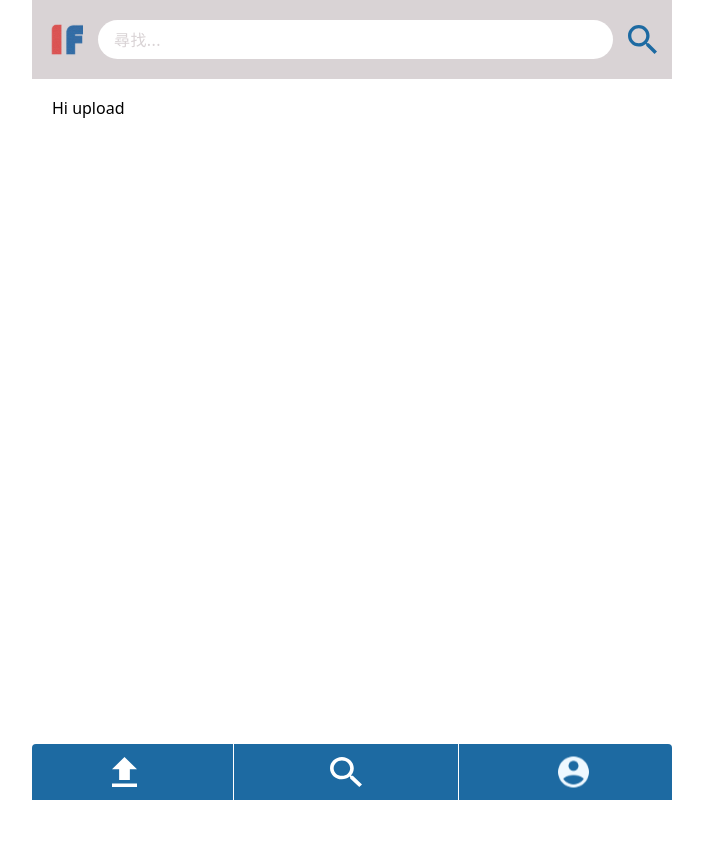
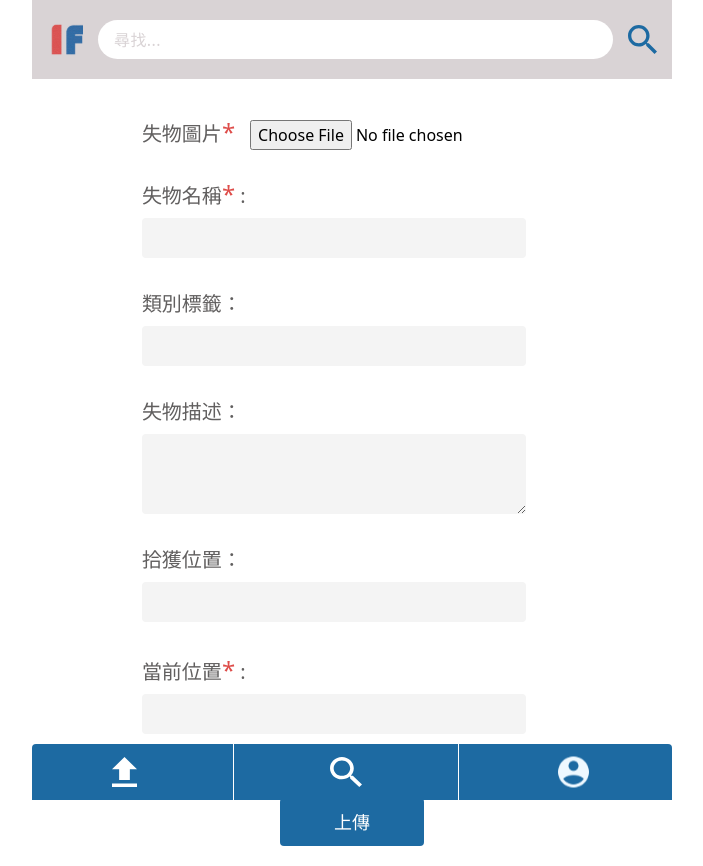
Before and after one commit to sarah20030409/ifound_frontend, a Vue app: page /uploadItem in a window 1280 px wide. Shown: the whole page, without its empty margins (288-991 px from the left). Before the commit the page ends 800 px from the top, so only its background shows below. Built offline with nearby package versions, Linux system fonts and the light colour scheme; no server answers; what @yeger/vue-masonry-wall would draw is missing.

Commit message:
Upload page build

```diff
--- /dev/null
+++ b/src/pages/uploadPage/UploadApi.ts
@@ -0,0 +1,37 @@
+import axios from 'axios'
+import { ref } from 'vue'
+
+interface uploadData {
+  image: File | null
+  name: string
+  description?: string
+  tag?: string
+  location?: string
+  currentLocation: string
+}
+
+export default function useToUploadApi() {
+  const uploadData = ref<uploadData>({
+    image: null,
+    name: '',
+    description: '',
+    tag: '',
+    location: '',
+    currentLocation: ''
+  })
+  const upload_URL = 'xxx/xxx'
+  const postToUpload = async () => {
+    try {
+      const response = await axios.post(upload_URL)
+      console.log(response.data)
+      return 'upload success'
+    } catch (error) {
+      return error
+    }
+  }
+
+  return {
+    postToUpload,
+    uploadData
+  }
+}
--- a/src/pages/uploadPage/UploadPage.vue
+++ b/src/pages/uploadPage/UploadPage.vue
@@ -1,5 +1,90 @@
-<script lang="ts" setup></script>
+<script lang="ts" setup>
+import useToUploadApi from './UploadApi'
+
+const { postToUpload, uploadData } = useToUploadApi()
+</script>
 
 <template>
-  <div class="container max-w-[1200px] mx-auto px-5">Hi upload</div>
+  <div class="container max-w-[1200px] mx-auto px-6 py-5">
+    <form @submit.prevent="postToUpload" class="flex justify-center">
+      <div>
+        <!-- Image -->
+        <div class="pb-7">
+          <label for="image" class="MediumText">
+            失物圖片<span class="text-ifoundRed text-2xl">*</span>
+          </label>
+          <input id="image" type="file" class="pl-15" required />
+        </div>
+
+        <!-- Name -->
+        <div>
+          <label for="name" class="MediumText pb-1 block">
+            失物名稱<span class="text-ifoundRed text-2xl">*</span> :
+          </label>
+          <input
+            id="name"
+            v-model="uploadData.name"
+            type="text"
+            class="FormInputStyle w-96"
+            autocomplete="off"
+            required
+          />
+        </div>
+
+        <!-- tag -->
+        <div>
+          <label for="tag" class="MediumText pb-1 block"> 類別標籤： </label>
+          <input
+            id="tag"
+            v-model="uploadData.tag"
+            type="text"
+            class="FormInputStyle w-96"
+            autocomplete="off"
+          />
+        </div>
+
+        <!-- description -->
+        <div>
+          <label for="description" class="MediumText pb-1 block"> 失物描述： </label>
+          <textarea
+            id="description"
+            v-model="uploadData.description"
+            class="FormInputStyle w-96 h-20 py-1"
+            autocomplete="off"
+          ></textarea>
+        </div>
+
+        <!-- location -->
+        <div>
+          <label for="location" class="MediumText pb-1 block"> 拾獲位置： </label>
+          <input
+            id="location"
+            v-model="uploadData.location"
+            type="text"
+            class="FormInputStyle w-96"
+            autocomplete="off"
+          />
+        </div>
+
+        <!-- current location -->
+        <div>
+          <label for="currentLocation" class="MediumText pb-1 block">
+            當前位置<span class="text-ifoundRed text-2xl">*</span> :
+          </label>
+          <input
+            id="currentLocation"
+            type="text"
+            v-model="uploadData.currentLocation"
+            class="FormInputStyle w-96"
+            autocomplete="off"
+            required
+          />
+        </div>
+
+        <div class="flex flex-col items-center">
+          <button class="FormBTNStyle">上傳</button>
+        </div>
+      </div>
+    </form>
+  </div>
 </template>
```
